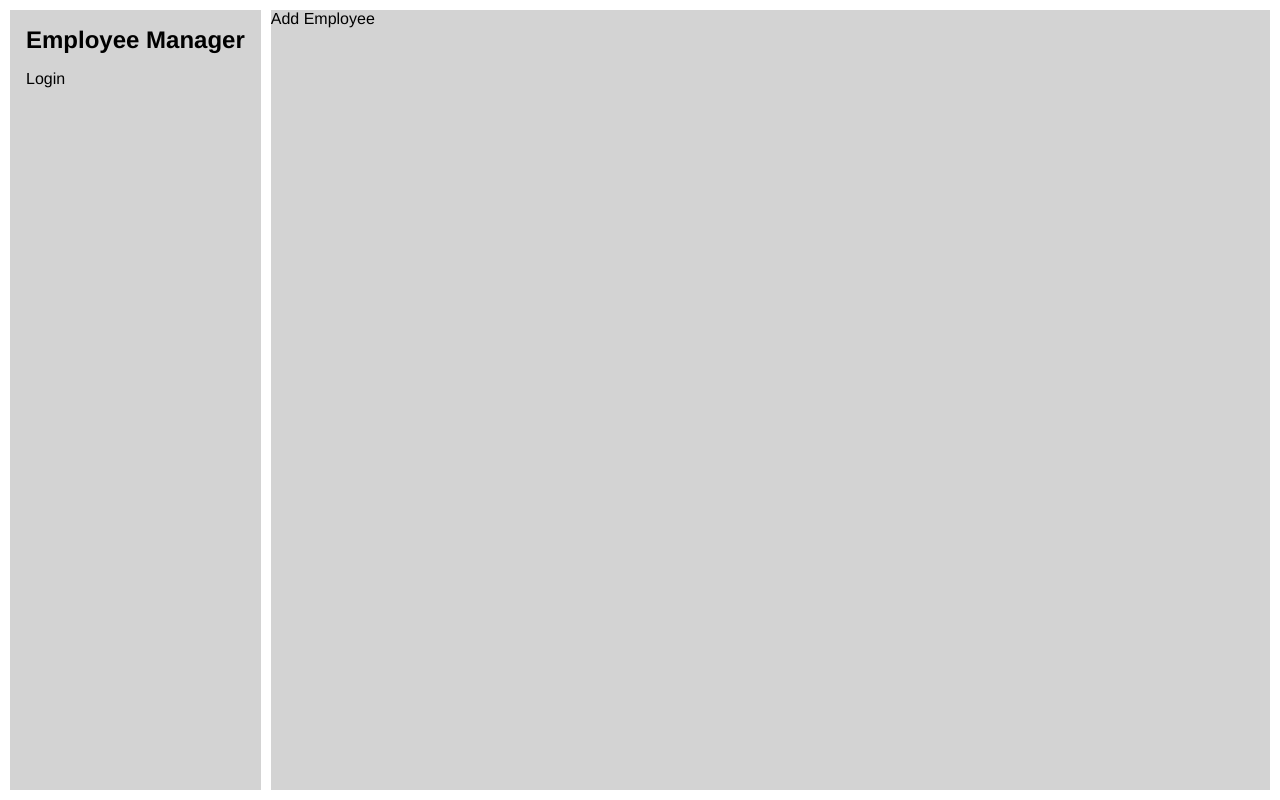
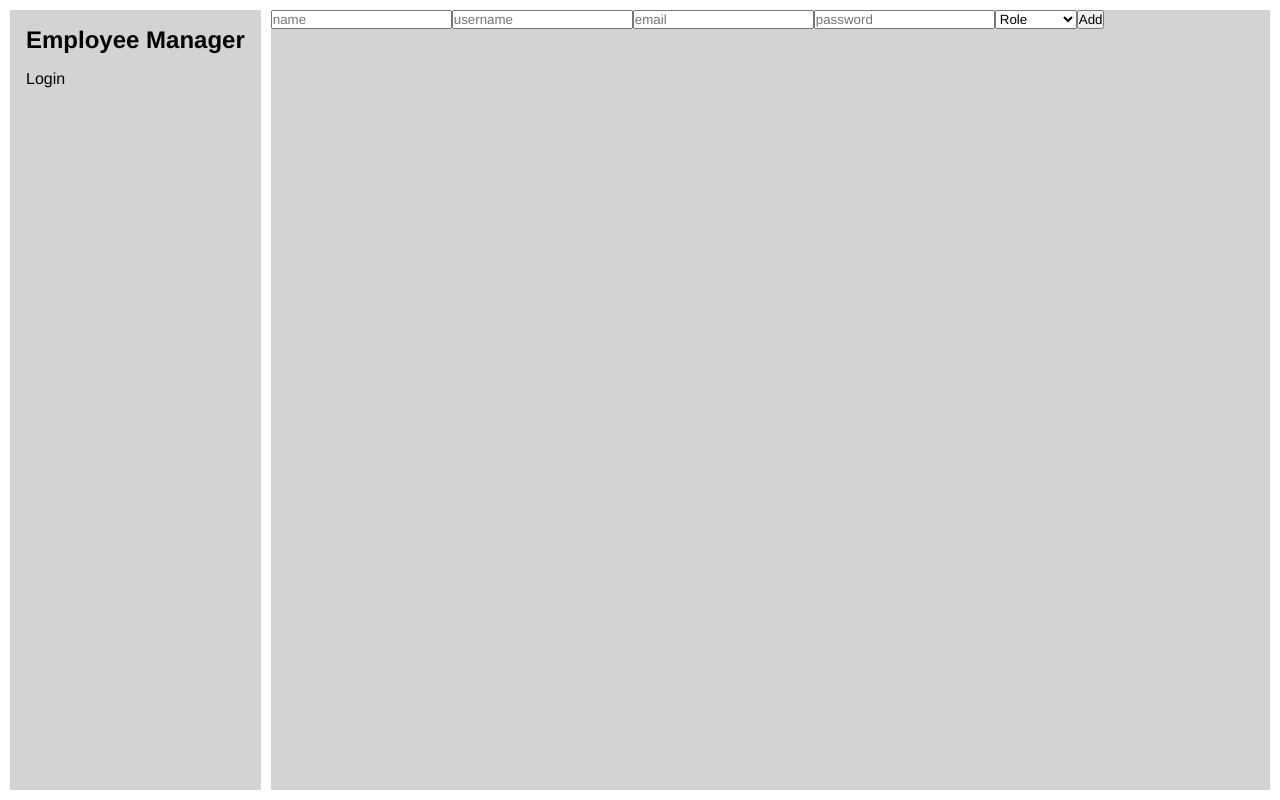
Before and after one commit to punkestu/employee-management, a React (Vite) app in the folder client/: page /employee/add in a window 1280 px wide. Built offline with nearby package versions, Linux system fonts and the light colour scheme.

Commit message:
*: create add employee feature

```diff
--- a/client/src/App.jsx
+++ b/client/src/App.jsx
@@ -8,6 +8,7 @@ import { Rollup } from "./helper/context";
 import { AuthContext, StateContext, UserContext } from "./store";
 import Login from "./pages/Login";
 import Employee from "./pages/Employee";
+import EmployeeAdd from "./pages/EmployeeAdd";
 
 function App() {
   const [state, setState] = useState("");
@@ -62,7 +63,7 @@ function App() {
               <Route path="login" element={<Login />} />
               <Route path="employee">
                 <Route index element={<Employee />} />
-                <Route path="add" element={<div>Add Employee</div>} />
+                <Route path="add" element={<EmployeeAdd />} />
               </Route>
             </Route>
           </Routes>
--- a/client/src/components/Profile.jsx
+++ b/client/src/components/Profile.jsx
@@ -19,6 +19,7 @@ export default function Profile() {
           },
         }
       )
+        .catch((err) => ({ body: `${err.message}` }))
         .then((res) => {
           if (res.status === 401) {
             navigate("/login");
--- a/client/src/helper/auth.js
+++ b/client/src/helper/auth.js
@@ -8,13 +8,17 @@ export function authenticate(username, password) {
       },
       body: JSON.stringify({ username, password }),
     }
-  ).then(async (res) => {
-    const body = await res.json();
-    return {
-      status: res.status,
-      body,
-    };
-  });
+  )
+    .then(async (res) => {
+      const body = await res.json();
+      return {
+        status: res.status,
+        body,
+      };
+    })
+    .catch((err) => ({
+      body: `${err.message}`,
+    }));
 }
 
 export function wasAuth() {
--- /dev/null
+++ b/client/src/pages/EmployeeAdd.jsx
@@ -0,0 +1,93 @@
+import { useState, useContext } from "react";
+import { useNavigate } from "react-router-dom";
+import { AuthContext } from "../store";
+import { signout } from "../helper/auth";
+
+const bind = (setter) => (e) => setter(e.target.value);
+
+export default function EmployeeAdd() {
+  const [name, setName] = useState("");
+  const [username, setUsername] = useState("");
+  const [email, setEmail] = useState("");
+  const [password, setPassword] = useState("");
+  const [role, setRole] = useState("none");
+
+  const setIsAuth = useContext(AuthContext)[1];
+  const navigate = useNavigate();
+
+  const submit = (e) => {
+    e.preventDefault();
+    fetch(
+      `${import.meta.env.PROD ? "/" : "http://localhost:3000/"}api/employees`,
+      {
+        method: "POST",
+        headers: {
+          "Content-Type": "application/json",
+          Authorization: `Bearer ${localStorage.getItem("auth")}`,
+        },
+        body: JSON.stringify({ name, username, email, password, role }),
+      }
+    )
+      .catch((err) => ({ body: `${err.message}` }))
+      .then((res) => {
+        if (res.status === 401) {
+          navigate("/login");
+          setIsAuth(false);
+          signout();
+        }
+        return res.json();
+      })
+      .then((res) => {
+        console.log(res);
+        navigate("/employee");
+      });
+  };
+  return (
+    <form onSubmit={submit}>
+      <input
+        value={name}
+        onChange={bind(setName)}
+        type="text"
+        name="name"
+        id="name"
+        placeholder="name"
+      />
+      <input
+        value={username}
+        onChange={bind(setUsername)}
+        type="text"
+        name="username"
+        id="username"
+        placeholder="username"
+      />
+      <input
+        value={email}
+        onChange={bind(setEmail)}
+        type="email"
+        name="email"
+        id="email"
+        placeholder="email"
+      />
+      <input
+        value={password}
+        onChange={bind(setPassword)}
+        type="password"
+        name="password"
+        id="password"
+        placeholder="password"
+      />
+      <select
+        name="role"
+        id="role"
+        value={role}
+        onChange={bind(setRole)}
+      >
+        <option value="none" disabled>
+          Role
+        </option>
+        <option value="employee">Employee</option>
+      </select>
+      <input type="submit" value="Add" />
+    </form>
+  );
+}
```
Also changed, not shown: 2 other files (tests, documents, lock files or other folders).
